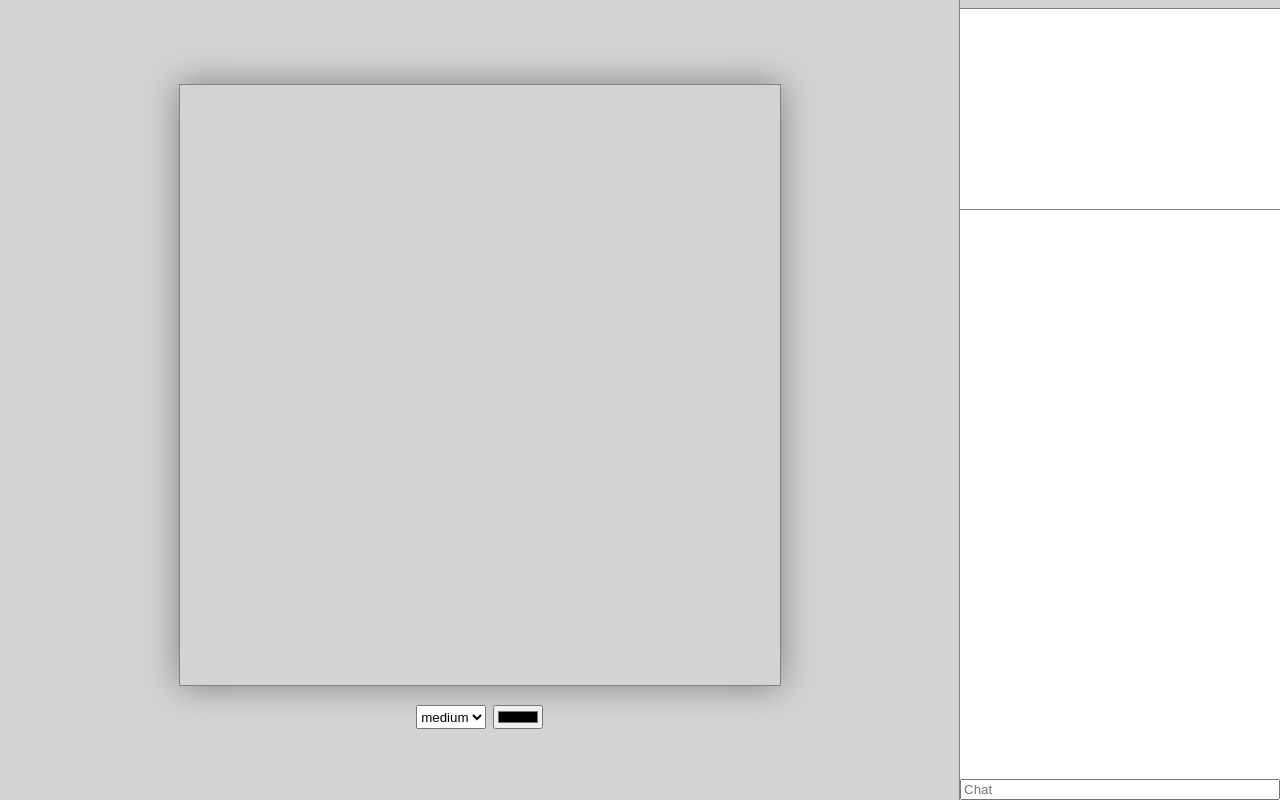
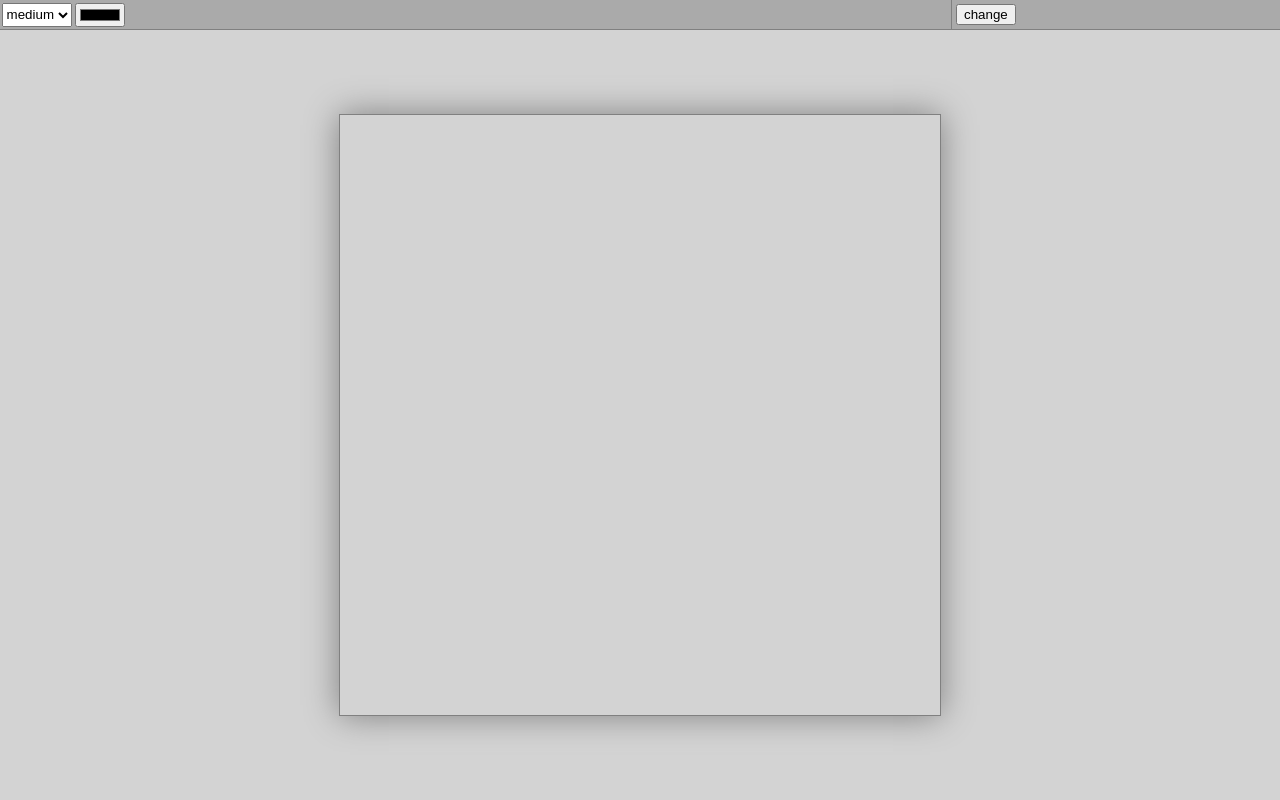
Before and after one commit to jimporter/refrigerator, a plain HTML site: page src/index.html in a window 1280 px wide. Drawn offline with Linux system fonts and the light colour scheme.

Commit message:
Change the UI layout and make the chatbox collapsible

```diff
--- a/src/css/style.css
+++ b/src/css/style.css
@@ -1,13 +1,43 @@
 body {
   margin: 0;
   display: flex;
-  flex-direction: row;
+  flex-direction: column;
+  height: 100vh;
+}
+
+#toolbar {
+  display: flex;
+  align-items: center;
+  background-color: #aaaaaa;
+  border-bottom: 1px solid grey;
+}
+
+#toolbar > select,
+#toolbar > input {
+  margin: 0.1rem;
+  height: 1.5rem;
+}
+
+#user-info {
+  padding: 0.25rem;
+  cursor: pointer;
+  width: 25vw;
+  border-left: 1px solid grey;
+}
+
+.spacer {
+  flex: 1;
+}
+
+#content {
+  display: flex;
+  flex: 1;
+  overflow: hidden;
 }
 
 #drawing {
   flex-grow: 1;
   display: flex;
-  flex-direction: column;
   align-items: center;
   justify-content: center;
   background-color: lightgrey;
@@ -34,28 +64,17 @@ body {
   display: block;
 }
 
-#toolbar {
-  display: flex;
-}
-
-#toolbar > * {
-  margin: 0.25em;
-  height: 1.5rem;
-}
-
 #chat {
   display: flex;
   flex-direction: column;
-  width: 25vw;
-  height: 100vh;
+  width: calc(25vw + 0.5rem);
   border-left: 1px solid grey;
+  transition: margin-right 0.2s, visibility 0.2s;
 }
 
-#user-info {
-  padding: 0.25em;
-  border-bottom: 1px solid grey;
-  background-color: lightgrey;
-  cursor: pointer;
+#chat.hidden {
+  margin-right: calc(-25vw - 0.5rem - 1px);
+  visibility: hidden;
 }
 
 #user-list {
--- a/src/index.html
+++ b/src/index.html
@@ -8,10 +8,6 @@
     <link rel="stylesheet" href="css/style.css">
   </head>
   <body>
-    <main id="drawing">
-      <section id="canvas">
-        <canvas id="primary-canvas" width="600" height="600"></canvas>
-      </section>
     <section id="toolbar">
       <select id="brush-size">
         <option value="1">tiny</option>
@@ -21,13 +17,23 @@
         <option value="20">huge</option>
       </select>
       <input type="color" id="brush-color">
+      <div class="spacer"></div>
+      <header id="user-info">
+        <span id="user-name"></span>
+        <button id="change-name">change</button>
+      </header>
+    </section>
+    <section id="content">
+      <main id="drawing">
+        <section id="canvas">
+          <canvas id="primary-canvas" width="600" height="600"></canvas>
         </section>
       </main>
-    <aside id="chat">
-      <header id="user-info"></header>
+      <aside id="chat" class="hidden">
         <section id="user-list"></section>
         <section id="scrollback"></section>
         <input id="chat-input" type="text" placeholder="Chat">
       </aside>
+    </section>
   </body>
 </html>
--- a/src/js/ui.js
+++ b/src/js/ui.js
@@ -124,8 +124,8 @@ conn.onconnected = (data) => {
   function makeSegment(event, start) {
     let id = generateId();
     let end = {
-      x: event.layerX - primary.offsetLeft,
-      y: event.layerY - primary.offsetTop,
+      x: event.clientX - primary.offsetLeft,
+      y: event.clientY - primary.offsetTop,
     };
     let info = {
       id: id,
@@ -143,11 +143,16 @@ conn.onconnected = (data) => {
     return end;
   }
 
-  document.getElementById('user-info').textContent = data.userInfo.name;
+  document.getElementById('user-name').textContent = data.userInfo.name;
   document.getElementById('user-info').addEventListener('click', (event) => {
-    let name = prompt('Enter new name', event.target.textContent);
+    document.getElementById('chat').classList.toggle('hidden');
+  });
+  document.getElementById('change-name').addEventListener('click', (event) => {
+    let currentName = document.getElementById('user-name').textContent;
+    let name = prompt('Enter new name', currentName);
     if (name)
       conn.sendNameChange(name);
+    event.stopPropagation();
   });
 
   let userList = document.getElementById('user-list');
@@ -225,7 +230,7 @@ conn.onconnected = (data) => {
 
   conn.onnamechange = (data) => {
     if (data.userInfo.id === myUserId)
-      document.getElementById('user-info').textContent = data.userInfo.name;
+      document.getElementById('user-name').textContent = data.userInfo.name;
     else
       UserList.update(data.userInfo);
     ChatLog.updateLines(data.userInfo);
```
Lines whose indentation alone changed are shown as unchanged.
